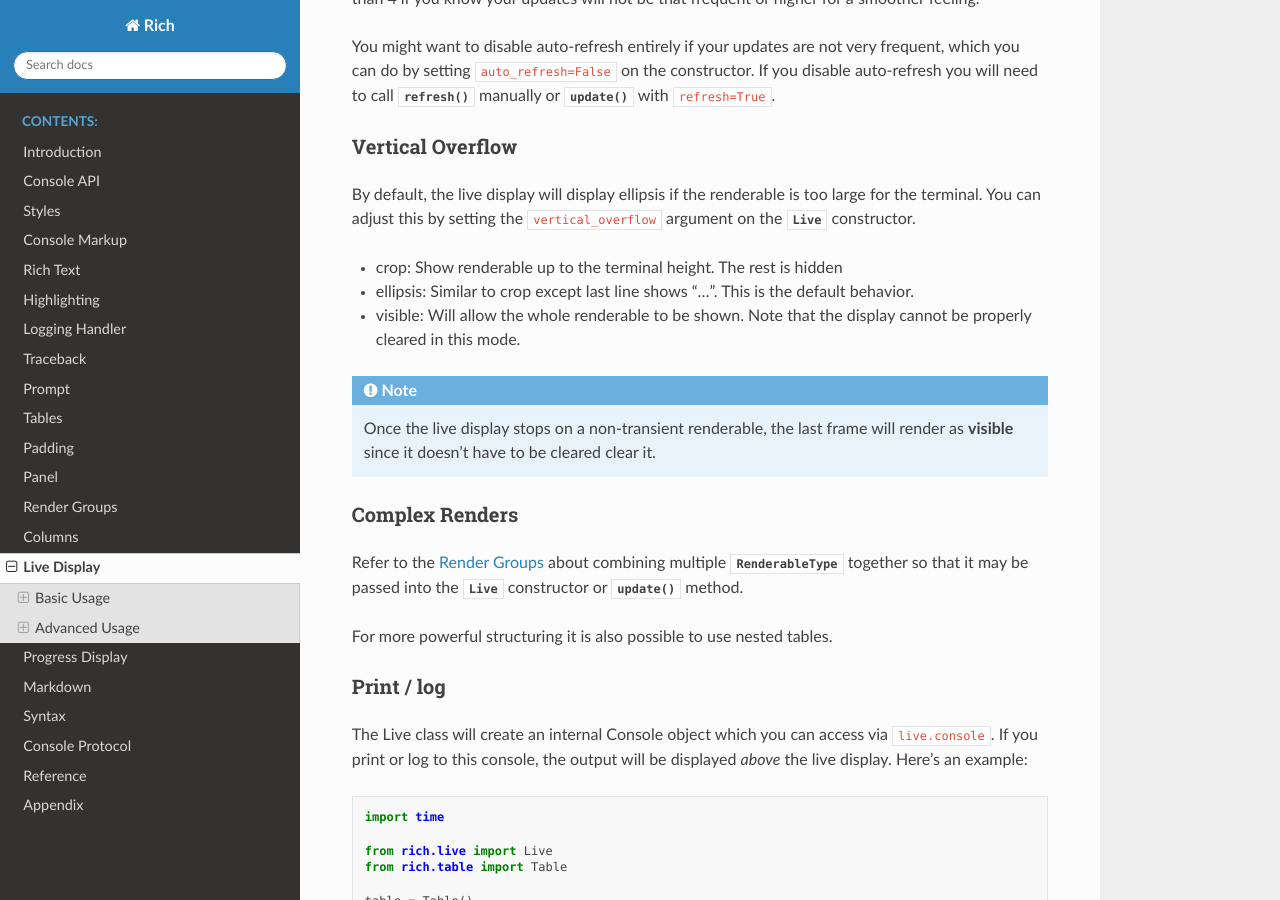
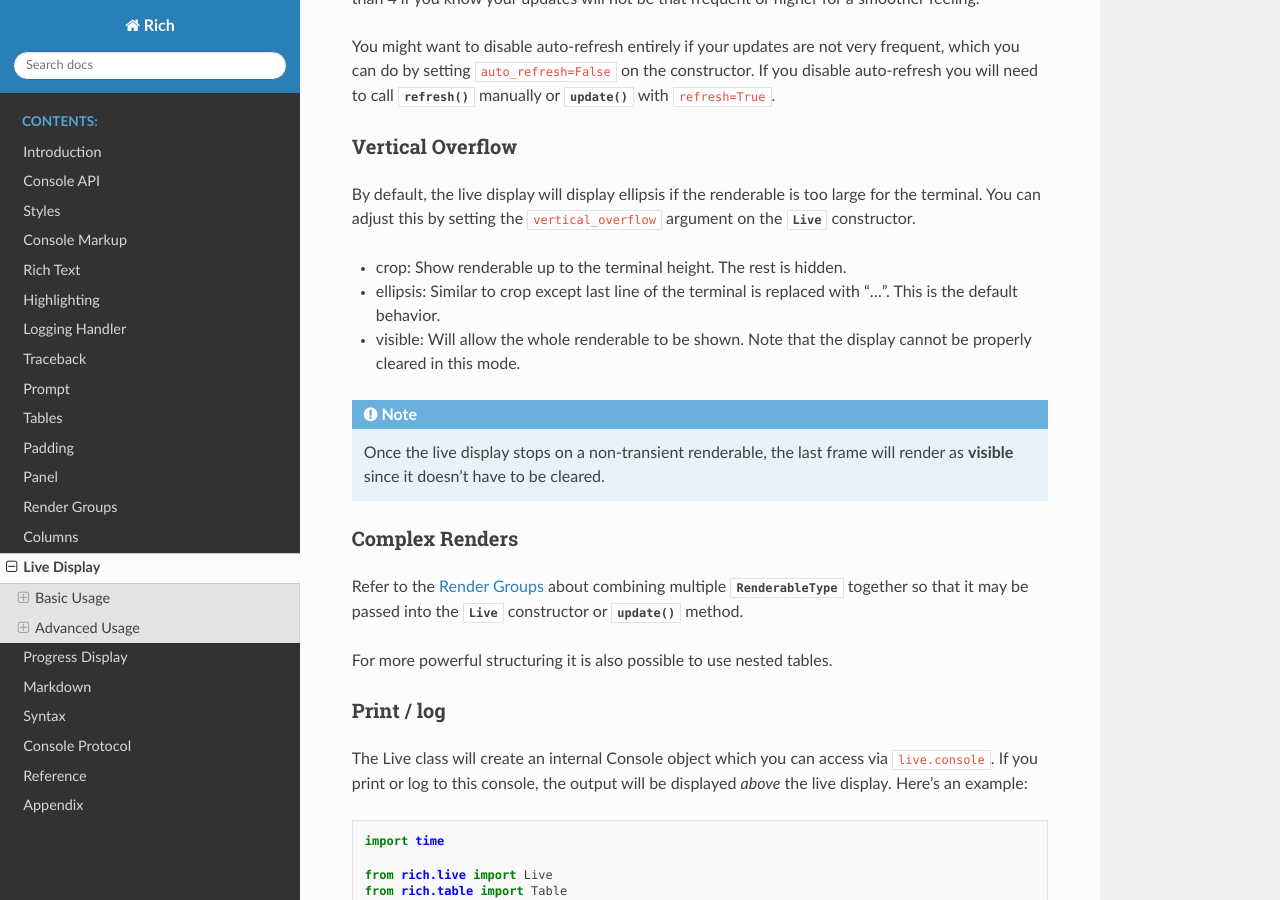
Before and after one commit to Textualize/rich, a Sphinx documentation site: the page built from docs/source/live.rst, in a window 1280 px wide and 900 px high, scrolled down 2083 px. Built offline with Sphinx 7.4.7 and the Read the Docs theme 2.0.0, drawn with Linux system fonts in a browser that asks for light colours.

Commit message:
fix typo in live vertial overflow

```diff
--- a/docs/source/live.rst
+++ b/docs/source/live.rst
@@ -106,13 +106,13 @@
 By default, the live display will display ellipsis if the renderable is too large for the terminal. You can adjust this by setting the
 ``vertical_overflow`` argument on the :class:`~rich.live.Live` constructor.
 
-- crop: Show renderable up to the terminal height. The rest is hidden
-- ellipsis: Similar to crop except last line shows "...". This is the default behavior.
+- crop: Show renderable up to the terminal height. The rest is hidden.
+- ellipsis: Similar to crop except last line of the terminal is replaced with "...". This is the default behavior.
 - visible: Will allow the whole renderable to be shown. Note that the display cannot be properly cleared in this mode.
 
 .. note::
 
-    Once the live display stops on a non-transient renderable, the last frame will render as **visible** since it doesn't have to be cleared clear it.
+    Once the live display stops on a non-transient renderable, the last frame will render as **visible** since it doesn't have to be cleared.
 
 Complex Renders
 ~~~~~~~~~~~~~~~
```
